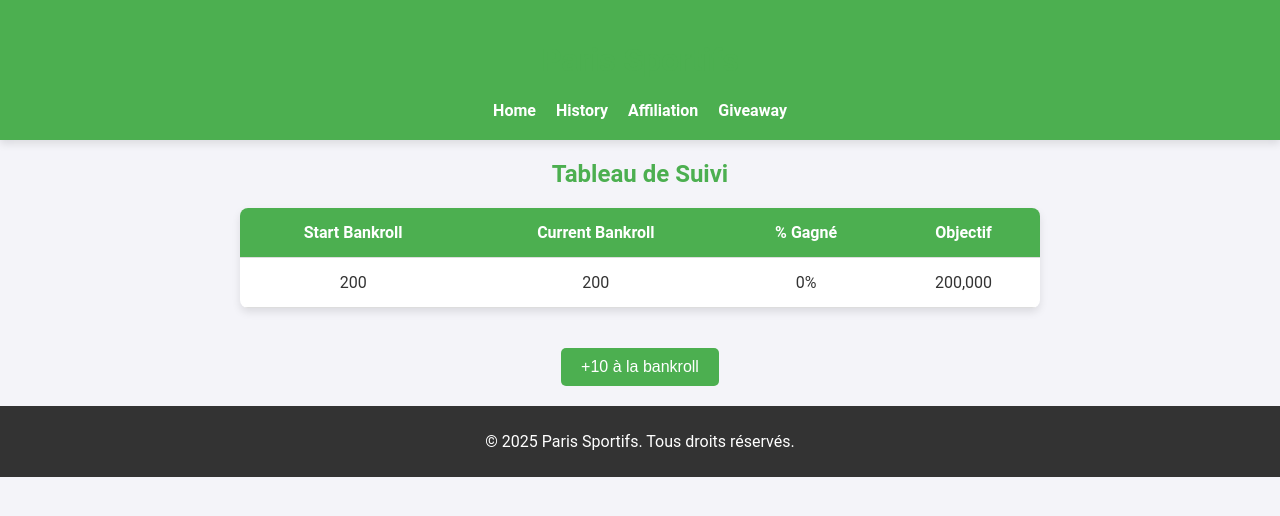
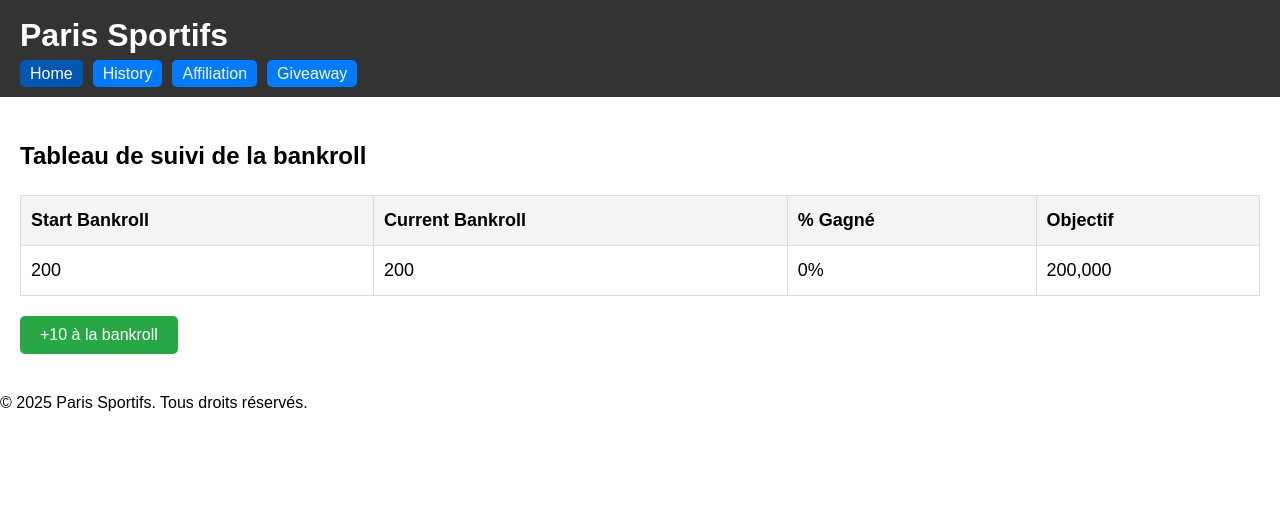
Before and after one commit to 200to200k/RolcePronos, a plain HTML site: page home.html in a window 1280 px wide. Drawn offline with Linux system fonts and the light colour scheme.

Commit message:
Add files via upload

```diff
--- a/home.html
+++ b/home.html
@@ -3,7 +3,7 @@
 <head>
     <meta charset="UTF-8">
     <meta name="viewport" content="width=device-width, initial-scale=1.0">
-    <title>Accueil - Paris Sportifs</title>
+    <title>Home - Paris Sportifs</title>
     <link rel="stylesheet" href="style.css">
 </head>
 <body>
@@ -11,16 +11,16 @@
         <h1>Paris Sportifs</h1>
         <nav>
             <ul>
-                <li><a href="#home">Home</a></li>
-                <li><a href="#history">History</a></li>
-                <li><a href="#affiliation">Affiliation</a></li>
-                <li><a href="#giveaway">Giveaway</a></li>
+                <li><a href="home.html" class="active">Home</a></li>
+                <li><a href="history.html">History</a></li>
+                <li><a href="affiliation.html">Affiliation</a></li>
+                <li><a href="giveaway.html">Giveaway</a></li>
             </ul>
         </nav>
     </header>
     <main>
         <section class="tracker">
-            <h2>Tableau de Suivi</h2>
+            <h2>Tableau de suivi de la bankroll</h2>
             <table>
                 <thead>
                     <tr>
@@ -45,6 +45,19 @@
     <footer>
         <p>&copy; 2025 Paris Sportifs. Tous droits réservés.</p>
     </footer>
-    <script src="script.js"></script>
+    <script>
+        // Script pour mettre à jour la bankroll
+        let startBankroll = 200;
+        let currentBankroll = 200;
+
+        function updateBankroll() {
+            currentBankroll += 10;
+            const percentage = ((currentBankroll - startBankroll) / startBankroll) * 100;
+
+            // Mise à jour des valeurs dans le tableau
+            document.getElementById("current-bankroll").textContent = currentBankroll;
+            document.getElementById("percentage").textContent = percentage.toFixed(2) + "%";
+        }
+    </script>
 </body>
 </html>
--- a/style.css
+++ b/style.css
@@ -1,145 +1,79 @@
-/* Polices et Couleurs */
 body {
-    font-family: 'Roboto', sans-serif;
+    font-family: Arial, sans-serif;
     margin: 0;
     padding: 0;
-    background-color: #f4f4f9;
-    color: #333;
-    text-align: center;
+    line-height: 1.6;
 }
 
-h1, h2 {
-    color: #4CAF50;
+header {
+    background: #333;
+    color: #fff;
+    padding: 10px 20px;
 }
 
-button {
-    cursor: pointer;
-    padding: 10px 20px;
-    border: none;
-    border-radius: 5px;
-    background-color: #4CAF50;
-    color: white;
-    font-size: 1rem;
-    transition: background-color 0.3s;
+header h1 {
+    margin: 0;
 }
 
-button:hover {
-    background-color: #45a049;
-}
-
-/* Code Secret */
-#auth {
-    display: flex;
-    justify-content: center;
-    align-items: center;
-    height: 100vh;
-    background-color: #f4f4f9;
-}
-
-.auth-box {
-    background: white;
-    padding: 20px;
-    box-shadow: 0 4px 8px rgba(0, 0, 0, 0.1);
-    border-radius: 8px;
-}
-
-.auth-box input {
-    width: 100%;
-    padding: 10px;
-    margin: 10px 0;
-    border: 1px solid #ddd;
-    border-radius: 5px;
-}
-
-#error {
-    color: red;
-    font-size: 0.9rem;
-    margin-top: 10px;
-}
-
-.hidden {
-    display: none;
-}
-
-/* En-tête */
-header {
-    background-color: #4CAF50;
-    color: white;
-    padding: 20px 0;
-    box-shadow: 0 4px 8px rgba(0, 0, 0, 0.1);
-}
-
-header nav ul {
+nav ul {
     list-style: none;
     padding: 0;
     margin: 0;
     display: flex;
-    justify-content: center;
-    gap: 20px;
+    gap: 10px;
 }
 
-header nav ul li {
+nav ul li {
     display: inline;
 }
 
-header nav ul li a {
+nav ul li a {
+    color: white;
     text-decoration: none;
-    color: white;
-    font-weight: bold;
-    transition: color 0.3s;
+    padding: 5px 10px;
+    background: #007bff;
+    border-radius: 5px;
 }
 
-header nav ul li a:hover {
-    color: #d4ffd8;
+nav ul li a.active {
+    background: #0056b3;
 }
 
-/* Tableau */
-.tracker table {
-    margin: 20px auto;
-    border-collapse: collapse;
-    width: 90%;
-    max-width: 800px;
-    background: white;
-    border-radius: 8px;
-    overflow: hidden;
-    box-shadow: 0 4px 8px rgba(0, 0, 0, 0.1);
+main {
+    padding: 20px;
 }
 
-.tracker th, .tracker td {
-    padding: 15px;
-    text-align: center;
-    border-bottom: 1px solid #ddd;
-}
-
-.tracker th {
-    background-color: #4CAF50;
-    color: white;
-}
-
-.tracker td {
-    font-size: 1rem;
-}
-
-.tracker button {
+section.tracker {
     margin-top: 20px;
 }
 
-/* Pied de page */
-footer {
-    background-color: #333;
-    color: white;
-    padding: 10px 0;
-    margin-top: 20px;
+table {
+    width: 100%;
+    border-collapse: collapse;
+    margin: 20px 0;
+    font-size: 18px;
+    text-align: left;
 }
 
-/* Responsive Design */
-@media (max-width: 768px) {
-    header nav ul {
-        flex-direction: column;
-        gap: 10px;
-    }
+table th, table td {
+    padding: 10px;
+    border: 1px solid #ddd;
+}
 
-    .tracker table {
-        width: 100%;
-    }
+table th {
+    background-color: #f4f4f4;
 }
+
+button {
+    padding: 10px 20px;
+    font-size: 16px;
+    color: #fff;
+    background-color: #28a745;
+    border: none;
+    border-radius: 5px;
+    cursor: pointer;
+}
+
+button:hover {
+    background-color: #218838;
+}
```
Also changed, not shown: affiliation.html (added, +29 -0 lines), giveaway.html (added, +29 -0 lines), index.html (+29 -46 lines), history.html (added).
